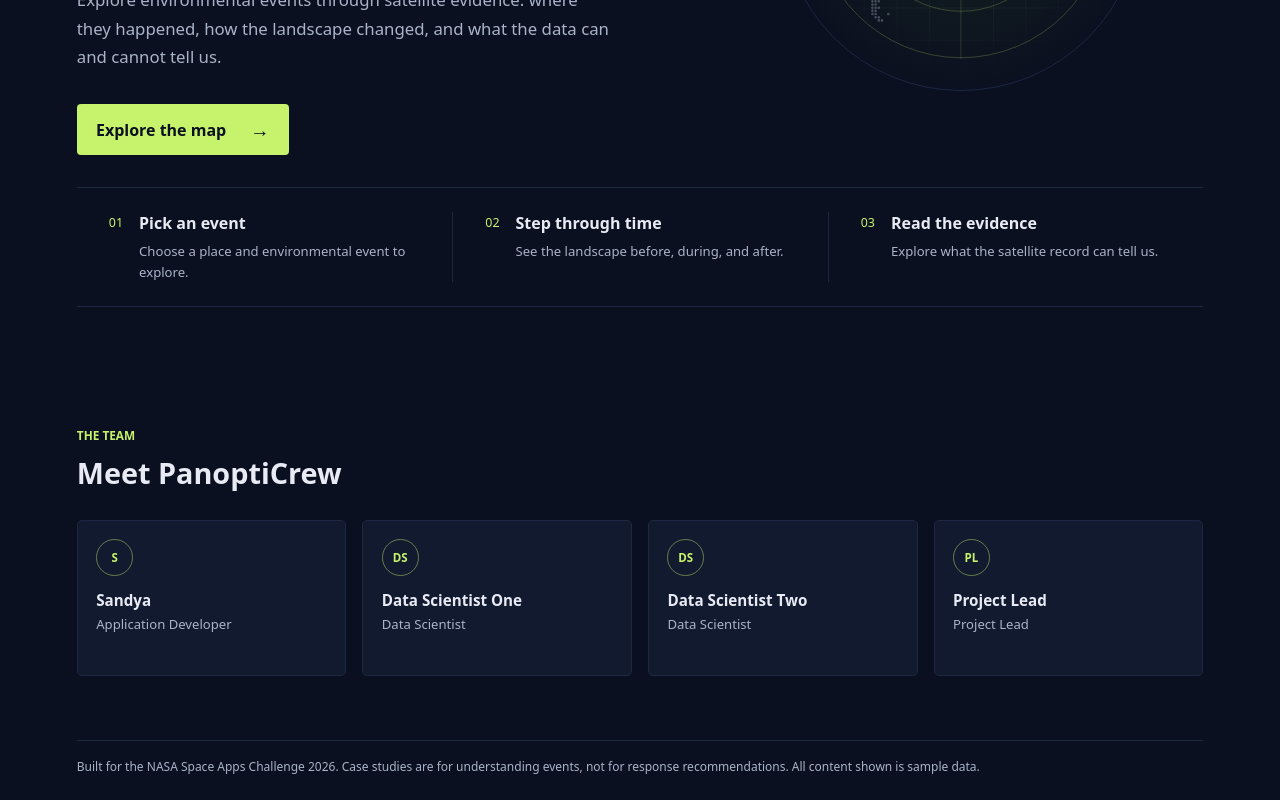
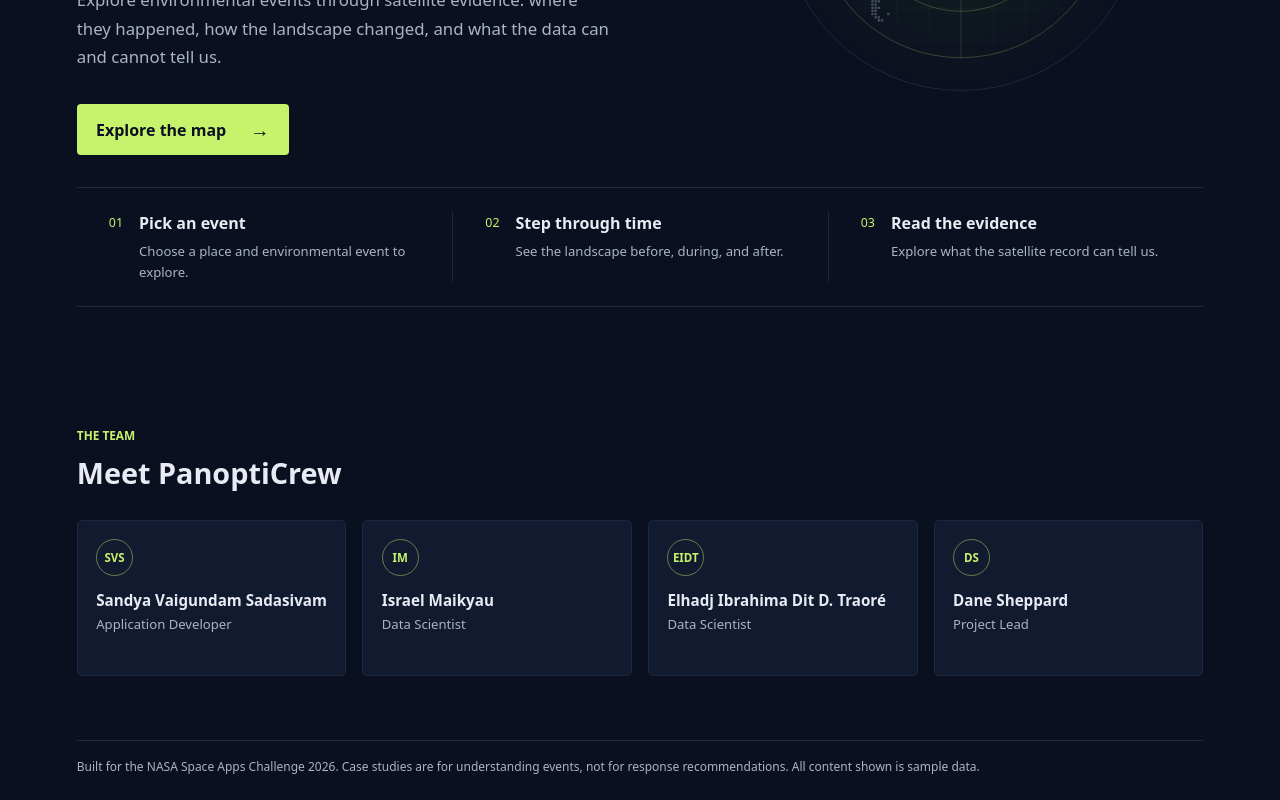
Before and after one commit to danesheppard/PanoptiCrew-NASA-Hackathon-2026, a React (Vite) app in the folder application/: page / in a window 1280 px wide. Shown: the part 437-1237 px from the top of the page. Built offline with nearby package versions, Linux system fonts and the light colour scheme; what @deck.gl/core, @deck.gl/geo-layers would draw is missing.

Commit message:
Updated team member details in team.js with full names and correct initials

```diff
--- a/application/src/data/team.js
+++ b/application/src/data/team.js
@@ -1,22 +1,22 @@
 export const team = [
   {
-    initials: "S",
-    name: "Sandya",
+    initials: "SVS",
+    name: "Sandya Vaigundam Sadasivam",
     role: "Application Developer",
   },
   {
-    initials: "DS",
-    name: "Data Scientist One",
+    initials: "IM",
+    name: "Israel Maikyau",
+    role: "Data Scientist",
+  },
+  {
+    initials: "EIDT",
+    name: "Elhadj Ibrahima Dit D. Traoré",
     role: "Data Scientist",
   },
   {
     initials: "DS",
-    name: "Data Scientist Two",
-    role: "Data Scientist",
-  },
-  {
-    initials: "PL",
-    name: "Project Lead",
+    name: "Dane Sheppard",
     role: "Project Lead",
   },
 ];
```
